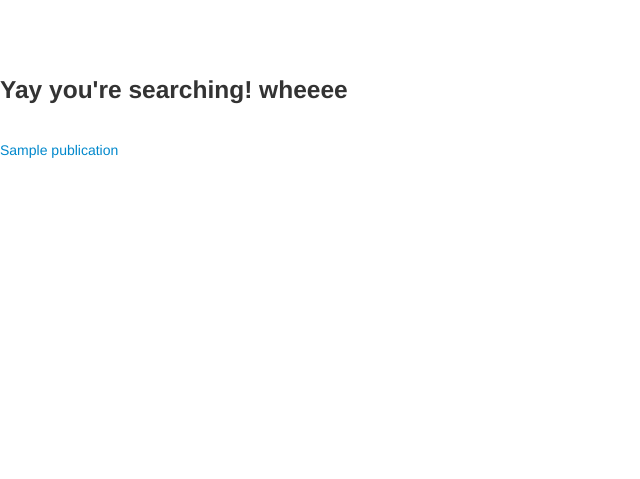
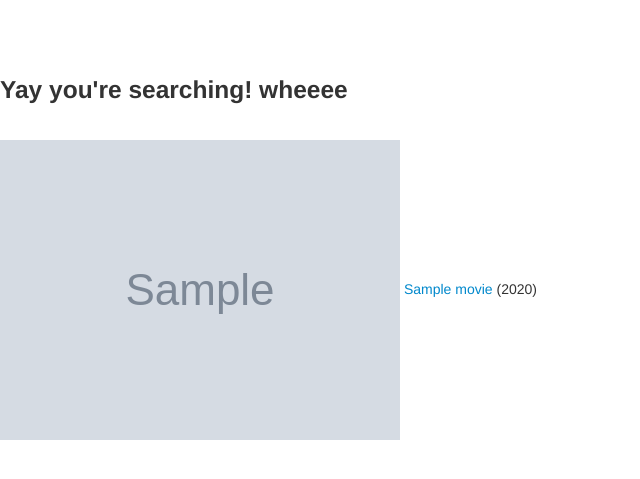
Before and after one commit to stuycs-softdev/proj2-pd7-08-theRoom, a Flask app: template templates/search.html in a window 1280 px wide. Shown: the top 479 px of the page, without its empty margins (0-640 px from the left). Run offline with Flask 2, Linux system fonts and the light colour scheme; the template is opened without the code that fills it: most values are stand-ins (such as "Sample title", 1, 10 or a date in 2020); grey boxes marked "Sample" are stand-in pictures; some libraries are stand-ins or nearby versions.

Commit message:
removed miscellaneous txt file

```diff
--- a/app.py
+++ b/app.py
@@ -19,15 +19,18 @@ def search(search_request=None):
 		return redirect('home')
 
 	d = {'search_request': search_request}
-	reviews = rottenapi.reviewsByName(search_request)
-	d['reviews'] = reviews
+	movies = rottenapi.searchMovies(search_request)
+	d['movies'] = movies
 
 	return render_template('search.html', d=d)
 
-@app.route('/movie/<movie_name>')
-def movie():
-	d['movie_name'] = movie_name
-	return render_template('movie.html', d=d)
+@app.route('/movie/<movie_id>')
+def movie(movie_id):
+	movieInfo = rottenapi.movieInfo(movie_id)
+	castInfo = rottenapi.castInfo(movie_id)
+	reviews = rottenapi.reviews(movie_id)
+	similarMovies = rottenapi.similarMovies(movie_id)
+	return render_template('movie.html', movieInfo=movieInfo, castInfo=castInfo, reviews=reviews, similarMovies=similarMovies)
 
 if __name__ == '__main__':
 	app.debug = True
--- a/reviewer.py
+++ b/reviewer.py
@@ -47,6 +47,8 @@ def generateSentence(corpus):
         pick = (pick[1], choice(weightedListofKeys(corpus[pick])))
     return sentence
 
+def generateReview(movie_id):
+    return "something something ipsum"
 
 corpus = generateCorpus("the quick brown fox jumps over the lazy dog really quickly because he is a quick brown fox jumping over the lazy dog")
 
--- a/sampletext.txt
+++ /dev/null
@@ -1 +0,0 @@
-asdfasdfasdf
--- a/templates/search.html
+++ b/templates/search.html
@@ -4,9 +4,13 @@
 
 {{ d['search_request'] }}<br>
 
-{% for review in d['reviews']['reviews'] %}
-<a href="/movie/{{review['publication']}}">
-  {{review['publication']}}
-</a><br>
+{% for movie in d['movies'] %}
+
+<img src="{{movie['posters']['thumbnail']}}" >
+<a href="/movie/{{movie['id']}}">
+  {{movie['title']}}
+</a> ({{movie['year']}})<br>
+
+
 
 {% endfor %}
```
Also changed, not shown: templates/movie.html (+15 -7 lines).
